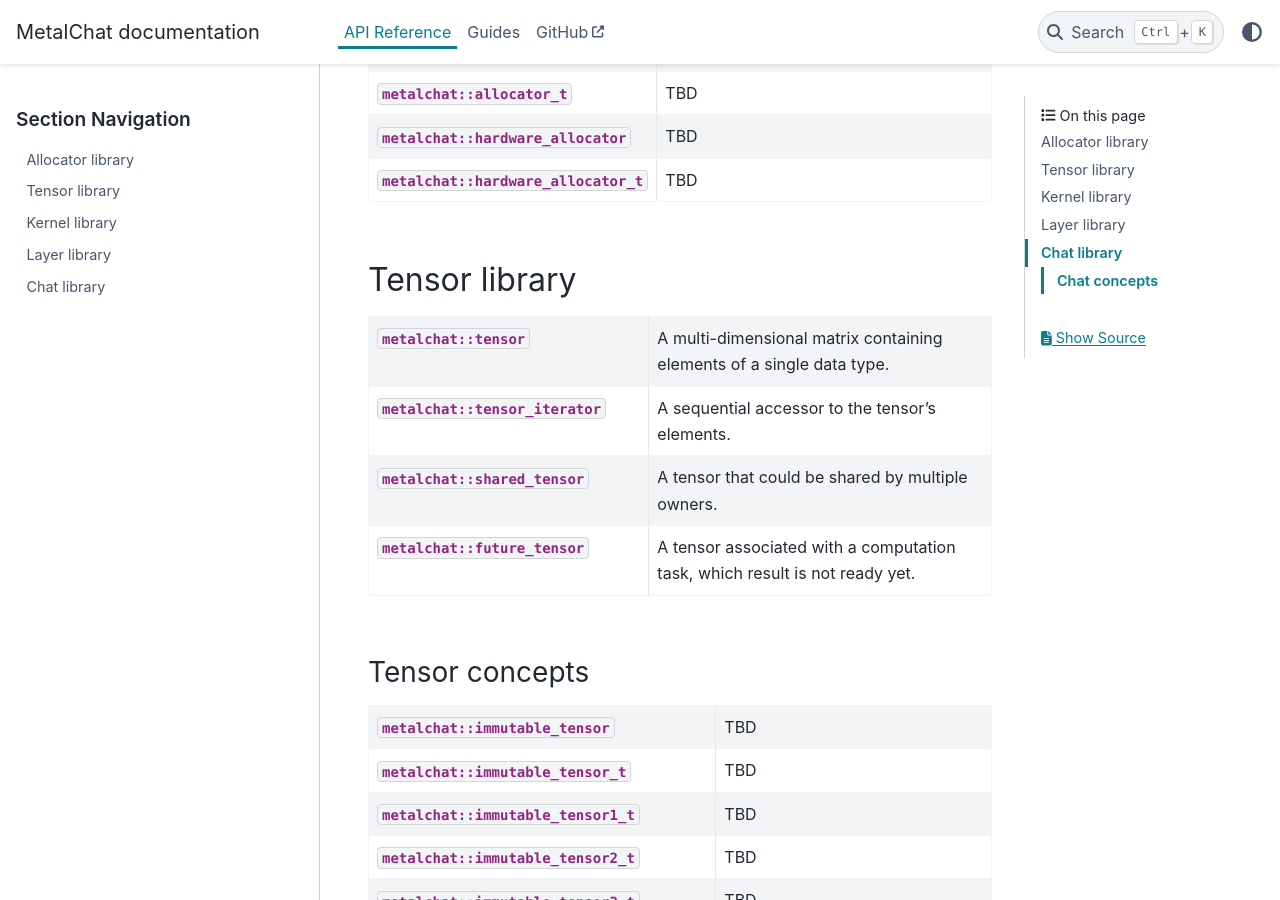
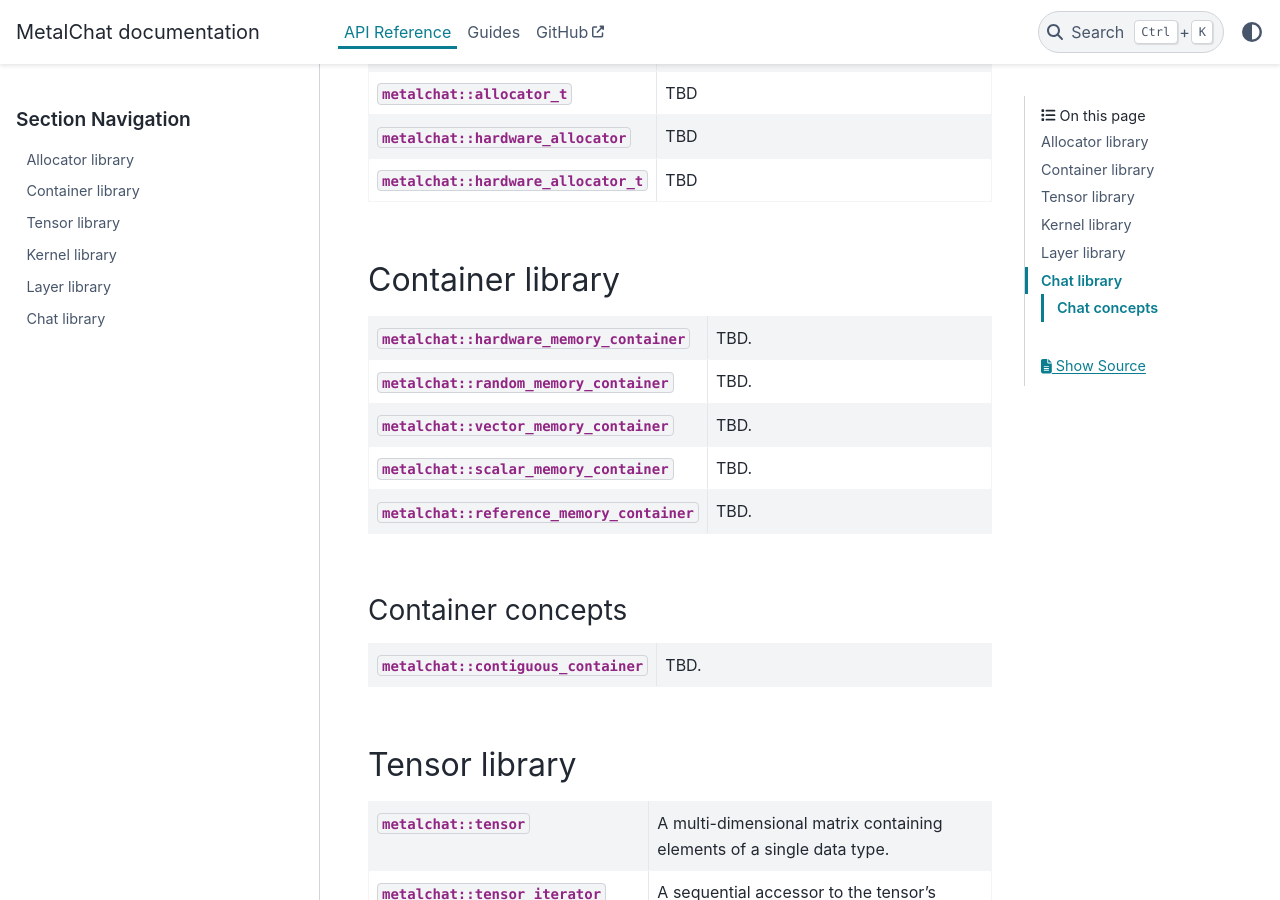
Before and after one commit to ybubnov/metalchat, a Sphinx documentation site: the page built from documentation/reference/index.rst, in a window 1280 px wide and 900 px high, scrolled down 1238 px. Built offline with Sphinx 7.4.7 and the PyData theme 0.15.4, drawn with Linux system fonts in a browser that asks for light colours.

Commit message:
Add container library documentation.

```diff
--- a/documentation/reference/index.rst
+++ b/documentation/reference/index.rst
@@ -8,6 +8,7 @@ TBD
    :maxdepth: 1
 
    allocator
+   container
    tensor
    kernel
    layer
@@ -64,6 +65,40 @@ Allocator concepts
 
    * - :cpp:concept:`metalchat::hardware_allocator_t`
      - TBD
+
+
+Container library
+-----------------
+
+.. list-table::
+   :width: 100%
+   :widths: 45 55
+
+   * - :cpp:class:`metalchat::hardware_memory_container`
+     - TBD.
+
+   * - :cpp:class:`metalchat::random_memory_container`
+     - TBD.
+
+   * - :cpp:class:`metalchat::vector_memory_container`
+     - TBD.
+
+   * - :cpp:class:`metalchat::scalar_memory_container`
+     - TBD.
+
+   * - :cpp:class:`metalchat::reference_memory_container`
+     - TBD.
+
+
+Container concepts
+^^^^^^^^^^^^^^^^^^
+
+.. list-table::
+   :width: 100%
+   :widths: 45 55
+
+   * - :cpp:concept:`metalchat::contiguous_container`
+     - TBD.
 
 
 Tensor library
```
Also changed, not shown: documentation/reference/container.rst (added, +40 -0 lines), documentation/reference/layer.rst (+24 -0 lines).
